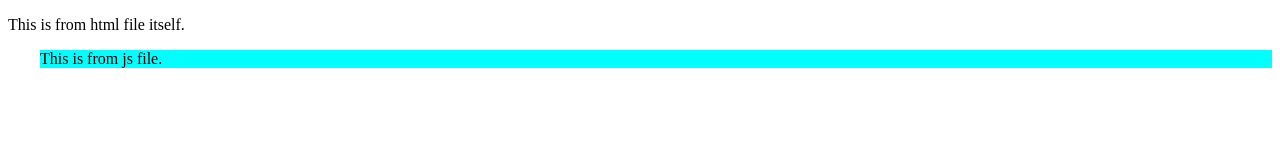
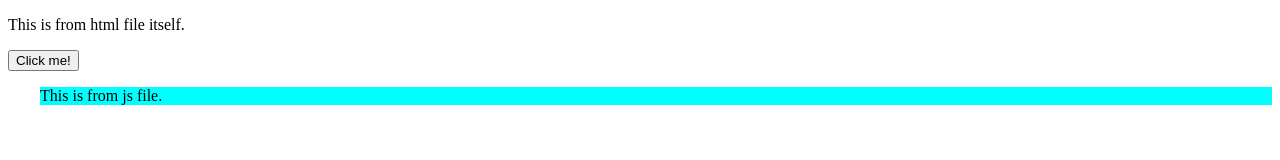
Before and after one commit to jeffmjwong/aws-node-react-todolist-app, a website built with webpack: page index.html in a window 1280 px wide. Built offline with nearby package versions, Linux system fonts and the light colour scheme.

Commit message:
Add a button to test source map options

```diff
--- a/index.html
+++ b/index.html
@@ -7,5 +7,6 @@
 
   <body>
     <p>This is from html file itself.</p>
+    <button id="button1">Click me!</button>
   </body>
 </html>
--- a/src/index.js
+++ b/src/index.js
@@ -4,5 +4,9 @@ const newParagraph = document.createElement('p');
 newParagraph.innerHTML = 'This is from js file.';
 newParagraph.classList.add('background-main');
 newParagraph.classList.add('ml2');
+document.body.appendChild(newParagraph);
 
-document.body.appendChild(newParagraph);
+const button1 = document.getElementById('button1');
+button1.addEventListener('click', function() {
+  console.log('Button 1 has been clicked!');
+});
--- a/webpack.dev.config.js
+++ b/webpack.dev.config.js
@@ -5,6 +5,7 @@ const MiniCssExtractPlugin = require('mini-css-extract-plugin');
 module.exports = {
   mode: 'development',
   entry: './src/index',
+  devtool: 'inline-cheap-source-map',
   output: {
     filename: 'bundle.js',
     path: path.resolve(__dirname, 'build')
```
